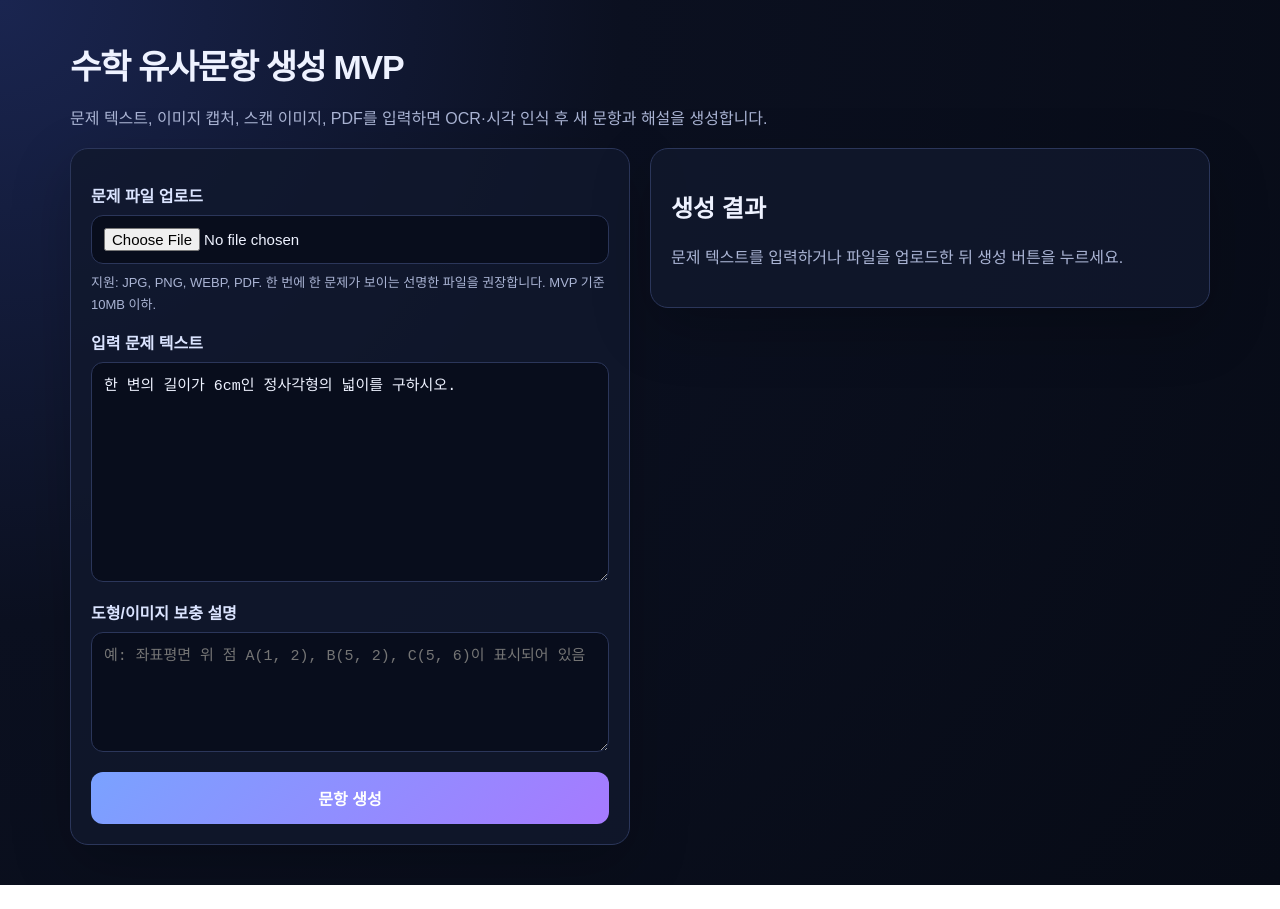
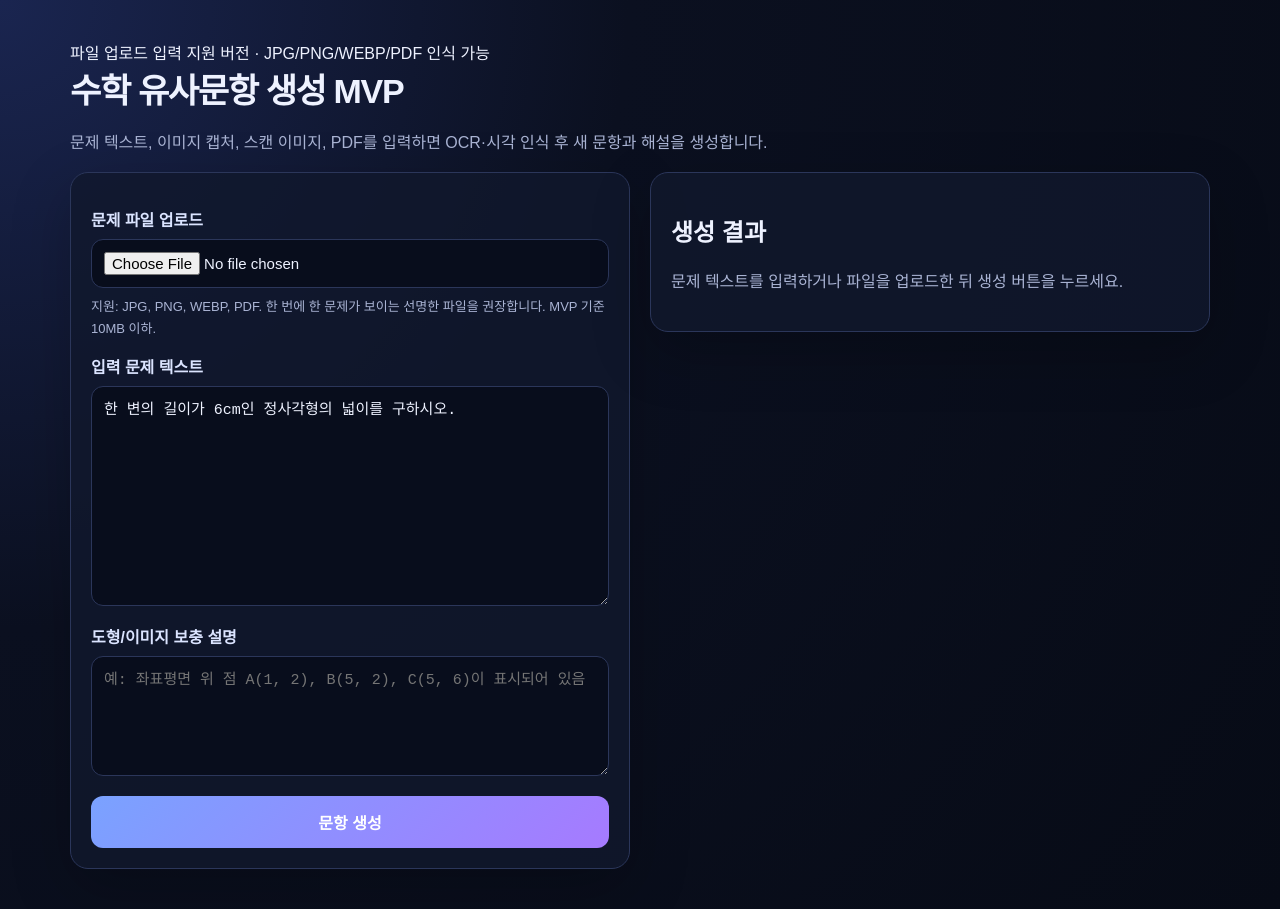
Before and after one commit to apark12321-ux/math-variant-mvp, a Next.js app: page / in a window 1280 px wide. Before the commit the page ends 885 px from the top, so only its background shows below. Built offline with nearby package versions, Linux system fonts and the light colour scheme.

Commit message:
Add visible upload version banner

```diff
--- a/app/page.tsx
+++ b/app/page.tsx
@@ -50,6 +50,10 @@ export default function Home() {
 
   return (
     <main>
+      <div className="version-banner">
+        파일 업로드 입력 지원 버전 · JPG/PNG/WEBP/PDF 인식 가능
+      </div>
+
       <h1>수학 유사문항 생성 MVP</h1>
       <p>문제 텍스트, 이미지 캡처, 스캔 이미지, PDF를 입력하면 OCR·시각 인식 후 새 문항과 해설을 생성합니다.</p>
 
```
